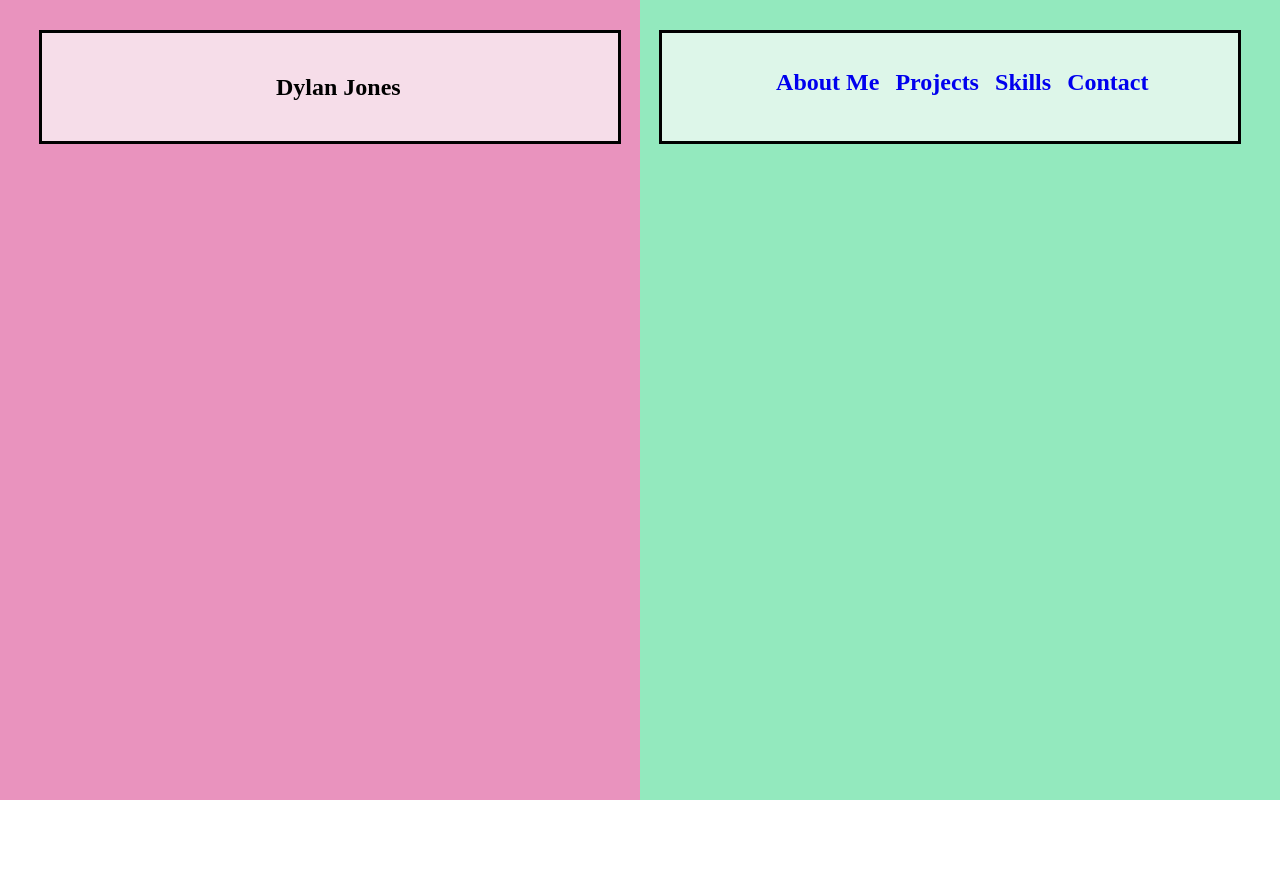
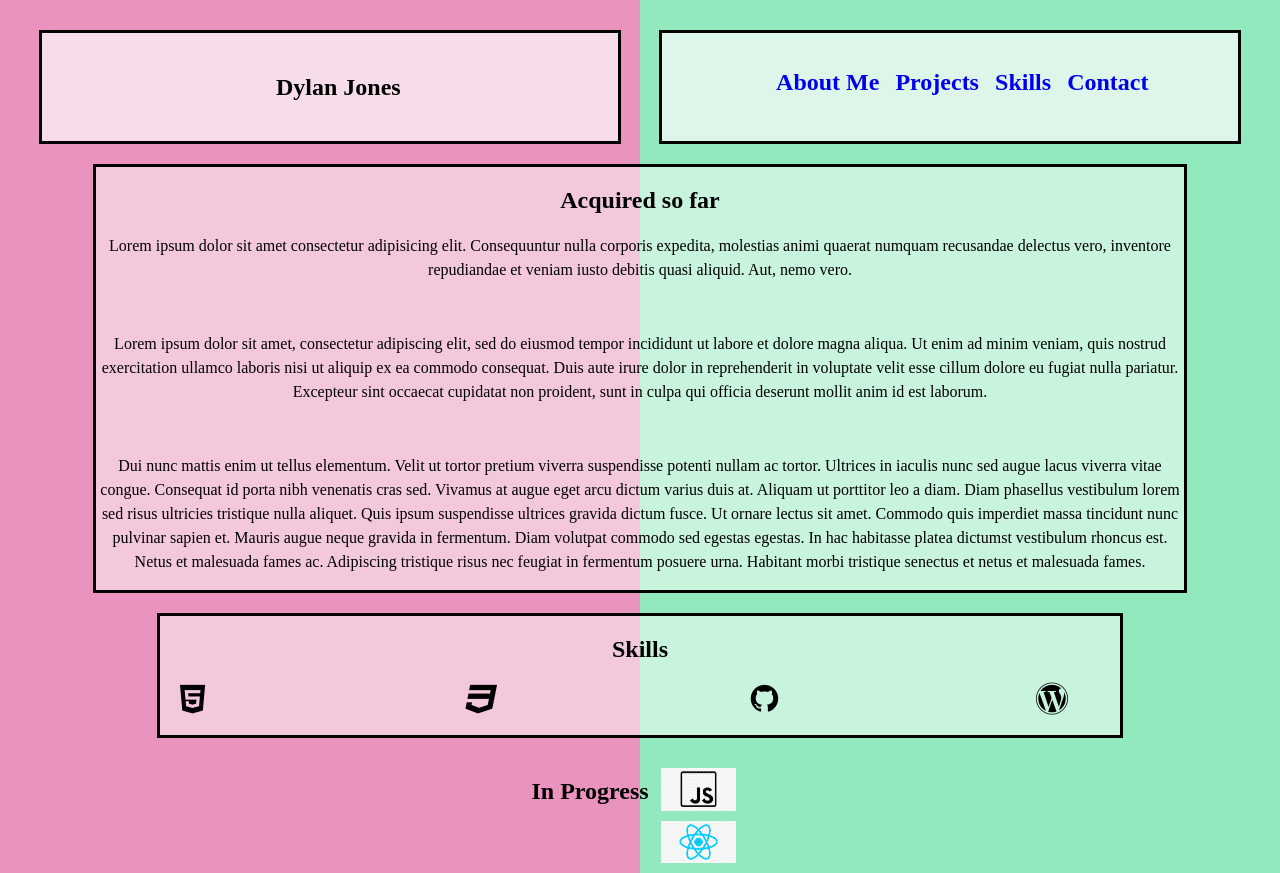
Before and after one commit to LifeInAHoodie/Portfolio-Project.github.io, a plain HTML site: page skills.html in a window 1280 px wide. Before the commit the page ends 800 px from the top, so only its background shows below. Drawn offline with Linux system fonts and the light colour scheme.

Commit message:
Images added and styling for skills page

```diff
--- a/skills.html
+++ b/skills.html
@@ -23,7 +23,12 @@
             </div>
         </nav>
         <main>
-            <!--
+            <section id="acquired">
+                <h2>Acquired so far</h2>
+                <p>Lorem ipsum dolor sit amet consectetur adipisicing elit. Consequuntur nulla corporis expedita, molestias animi quaerat numquam recusandae delectus vero, inventore repudiandae et veniam iusto debitis quasi aliquid. Aut, nemo vero.</p><br />
+                <p>Lorem ipsum dolor sit amet, consectetur adipiscing elit, sed do eiusmod tempor incididunt ut labore et dolore magna aliqua. Ut enim ad minim veniam, quis nostrud exercitation ullamco laboris nisi ut aliquip ex ea commodo consequat. Duis aute irure dolor in reprehenderit in voluptate velit esse cillum dolore eu fugiat nulla pariatur. Excepteur sint occaecat cupidatat non proident, sunt in culpa qui officia deserunt mollit anim id est laborum.</p><br />
+                <p>Dui nunc mattis enim ut tellus elementum. Velit ut tortor pretium viverra suspendisse potenti nullam ac tortor. Ultrices in iaculis nunc sed augue lacus viverra vitae congue. Consequat id porta nibh venenatis cras sed. Vivamus at augue eget arcu dictum varius duis at. Aliquam ut porttitor leo a diam. Diam phasellus vestibulum lorem sed risus ultricies tristique nulla aliquet. Quis ipsum suspendisse ultrices gravida dictum fusce. Ut ornare lectus sit amet. Commodo quis imperdiet massa tincidunt nunc pulvinar sapien et. Mauris augue neque gravida in fermentum. Diam volutpat commodo sed egestas egestas. In hac habitasse platea dictumst vestibulum rhoncus est. Netus et malesuada fames ac. Adipiscing tristique risus nec feugiat in fermentum posuere urna. Habitant morbi tristique senectus et netus et malesuada fames.</p>
+            </section>
             <section id="skills">
                 <h2>Skills</h2>
                 <div id="skills-container">
@@ -33,11 +38,14 @@
                     <i class="fa fa-wordpress" aria-hidden="true"></i>
                 </div>
             </section>
-        </section> -->
-            <h2></h2>
-            <h2></h2>
-            <h2></h2>
-            <h2></h2>
+            </section>
+            <section id="progress">
+                <h2>In Progress</h2>
+                <div id="progress-container">
+                    <img src="./JS Icon.jpg">
+                    <img src="./React Icon.jpg">
+                </div>
+            </section>
         </main>
     </body>
 </html>
--- a/styles.css
+++ b/styles.css
@@ -16,10 +16,6 @@
     display: flex;
     justify-content: space-evenly;
     margin-top: 30px;
-  }
-
-  div {
-    background-color: white;
   }
 
   .left {
@@ -77,6 +73,7 @@
   #columns {
     display: flex;
     margin-top: 10px;
+    height: 600px;
   }
 /*
   #black {
@@ -102,6 +99,7 @@
    -moz-box-shadow: 1px 1px 20px 1px #000000;
    box-shadow: 1px 1px 20px 1px #000000;
    border: solid #000000 2px;
+   margin: 0 10px;
   }
 
 /*
@@ -125,6 +123,7 @@
     -moz-box-shadow: 1px 1px 20px 1px #000000;
     box-shadow: 1px 1px 20px 1px #000000;
     border: solid #000000 2px;
+    margin: 0 10px;
   }
 
   p {
@@ -138,7 +137,7 @@
   #contact-box {
     display: flex;
     justify-content: center;
-    margin-top: 15%;
+    margin-top: 10%;
   }
 
   #contact {
@@ -177,9 +176,20 @@
     padding: 0 50px;
   }
 
+  #acquired {
+    border: black solid;
+    margin: 20px auto;
+    width: 85%;
+    text-align: center;
+    background-color: rgba(253, 253, 253, 0.5);
+  }
+
   #skills {
     border: black solid;
     margin: 20px auto;
+    width: 75%;
+    height: auto;
+    background-color: rgba(253, 253, 253, 0.5);
   }
 
   #skills h2 {
@@ -190,11 +200,27 @@
     display: flex;
     justify-content: space-between;
     flex-wrap: wrap;
+    padding: 0 20px 0 20px;
+    margin: 20px auto;
   }
 
   #skills-container * {
     font-size: 2em;
     width: 2em;
+  }
+
+  #progress {
+
+  }
+
+  #progress-container {
+
+  }
+
+  #progress img {
+    width: 100px;
+    height: auto;
+    border: none;
   }
 
   @media screen
```
Also changed, not shown: JS Icon.jpg (added), React Icon.jpg (added).
